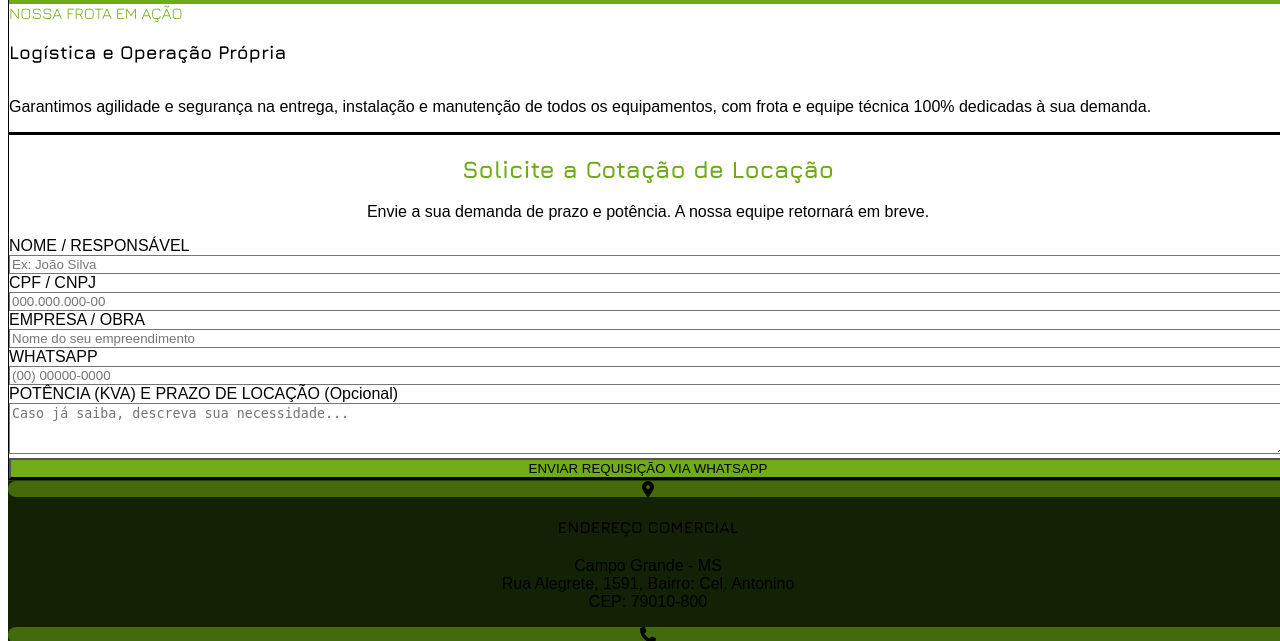
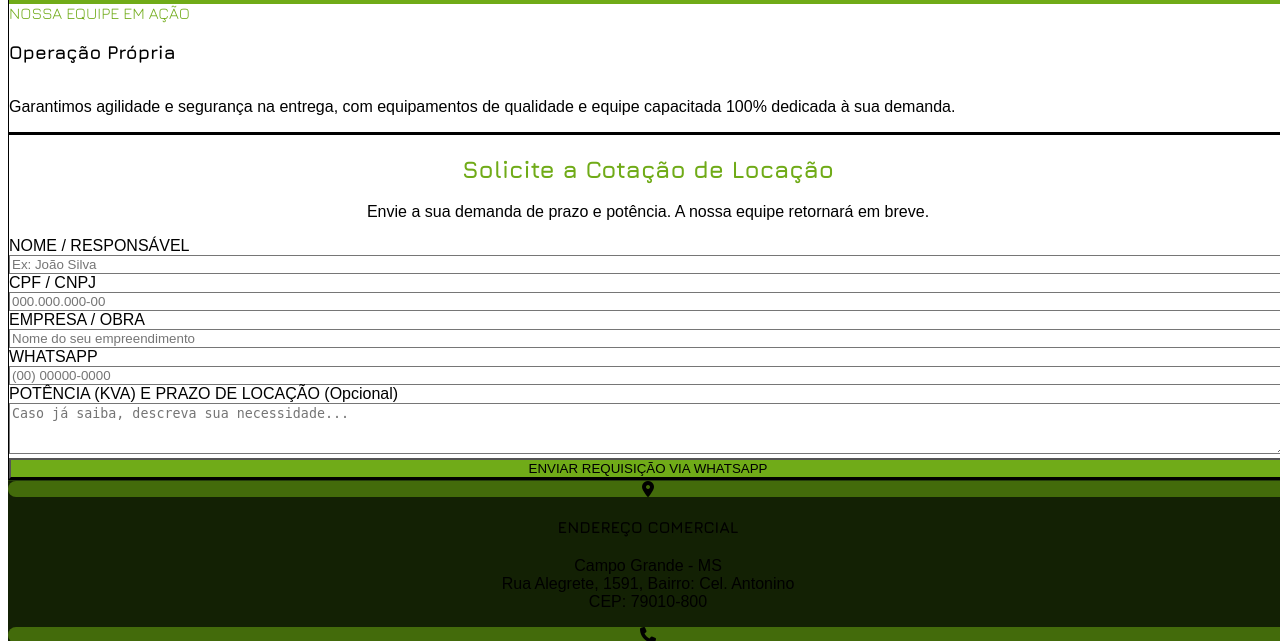
Before and after one commit to raullrios/Site-DiagnoseV2, a Flask app: page /locacoes in a window 1280 px wide. Shown: the part 5859-6500 px from the top of the page. Run offline with Flask 3, Linux system fonts and the light colour scheme; style sheets or scripts are compiled from the project's sources.

Commit message:
att 23.09

```diff
--- a/templates/locacoes.html
+++ b/templates/locacoes.html
@@ -585,19 +585,18 @@
                 <span
                   class="text-xs font-bold tracking-widest text-[#70ab18] uppercase title-font"
                 >
-                  Nossa Frota em Ação
+                  Nossa Equipe em Ação
                 </span>
                 <h3
                   class="text-xl sm:text-2xl lg:text-3xl font-bold text-gray-800 mt-2"
                 >
-                  Logística e Operação Própria
+                  Operação Própria
                 </h3>
                 <p
                   class="text-sm sm:text-base lg:text-lg text-gray-500 font-medium mt-3 leading-relaxed"
                 >
-                  Garantimos agilidade e segurança na entrega, instalação e
-                  manutenção de todos os equipamentos, com frota e equipe
-                  técnica 100% dedicadas à sua demanda.
+                  Garantimos agilidade e segurança na entrega, com equipamentos
+                  de qualidade e equipe capacitada 100% dedicada à sua demanda.
                 </p>
               </div>
             </div>
```
